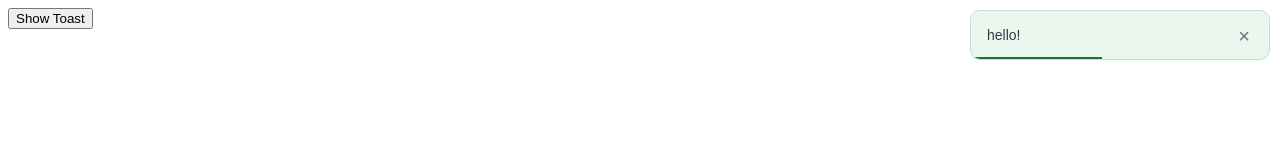
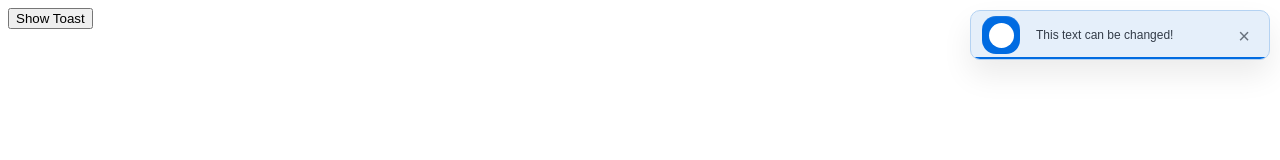
Before and after one commit to joshsutheran/Toasty-Library, a plain HTML site: page index.html in a window 1280 px wide. Both pictures are taken after a click on the button "Show Toast". Drawn offline with Linux system fonts and the light colour scheme; a web font is replaced by a local one.

Commit message:
updated design 🖌

```diff
--- a/script.js
+++ b/script.js
@@ -2,7 +2,6 @@ import Toast from "./toast.js";
 
 document.querySelector("button").addEventListener("click", () => {
   const toast = new Toast({
-    text: "hello!",
-    position: "top-right",
+    text: "This text can be changed!",
   });
 });
--- a/styles.css
+++ b/styles.css
@@ -3,6 +3,10 @@
 }
 
 .toast {
+    display: flex;
+    justify-self: center;
+    align-items: center;
+    gap: 1rem;
     box-sizing: border-box;
     padding: 1rem;
     background-color: white;
@@ -15,9 +19,43 @@
     transition: transform 300ms ease-in-out;
     overflow: hidden;
     font-family: 'Biryani', sans-serif;
-    font-size: 14px;
+    font-size: 12px;
     color: #333c48;
     border-radius: 10px;
+    box-shadow: 0 15px 30px rgba(0,0,0,0.08);
+}
+
+.toast__iconEl {
+    display: flex;
+    align-items: center;
+    justify-content: center;
+    background-color: var(--progress__color);
+    width: 38px;
+    height: 38px;
+    border-radius: 14px;
+    margin-left: -5px;
+    box-shadow: rgba(255, 255, 255, 0.1) 0px 1px 1px 0px inset, rgba(50, 50, 93, 0.25) 0px 50px 100px -20px, rgba(0, 0, 0, 0.3) 0px 30px 60px -30px;
+}
+
+.toast_iconel_img {
+    display: flex;
+    width: 25px;
+    height: 25px;
+    border-radius: 20px;
+    background-color: white;
+}
+
+.toast__textEl {
+    display: flex;
+    align-items: center;
+    justify-content: center;
+    height: 20px;
+}
+
+.toast__closeEl {
+    background-color: blue;
+    width: 50px;
+    height: 30px;
 }
 
 .toast-container[data-position$="-right"] .toast {
@@ -111,3 +149,18 @@
     background-color: #ebf7ee;
     border-color: #bee5c8;
 }
+
+.information__toast {
+    background-color: #e5effa;
+    border-color: #b4d2f2;
+}
+
+.warning__toast {
+    background-color: #fef7ea;
+    border-color: #fae0b4;
+}
+
+.error__toast {
+    background-color: #fcedea;
+    border-color: #f5c5bb;
+}
--- a/toast.js
+++ b/toast.js
@@ -2,12 +2,12 @@ let root = document.documentElement
 
 // Create exported class called Toast.
 const DEFAULT_OPTIONS = {
-    autoClose: 5000,
+    autoClose: 500000,
     position: 'top-right',
     onClose: () => {},
     canClose: true,
     showProgress: true,
-    type: 'success'
+    type: 'information'
 }
 
 export default class Toast {
@@ -16,6 +16,9 @@ export default class Toast {
     #progressInterval
     #visibleSince
     #autoClose
+    #toastTextEl
+    #toastIconEl
+    #toastIconImgEl
 
   constructor(options) {
       this.#toastEl = document.createElement("div")
@@ -31,7 +34,16 @@ export default class Toast {
   set type(value) {
     if (!value || value === 'success') {
       this.#toastEl.classList.add('successful__toast')
-      root.style.setProperty("--progress__color", "#226e35")
+      root.style.setProperty("--progress__color", "#3cba5f")
+    } else if (!value || value === 'information') {
+      this.#toastEl.classList.add('information__toast')
+      root.style.setProperty("--progress__color", "#006be1")
+    } else if (!value || value === 'warning') {
+      this.#toastEl.classList.add('warning__toast')
+      root.style.setProperty("--progress__color", "#ef9400")
+    } else if (!value || value === 'error') {
+      this.#toastEl.classList.add('error__toast')
+      root.style.setProperty("--progress__color", "#ea4e2c")
     }
 }
 
@@ -52,9 +64,21 @@ export default class Toast {
     currentContainer.remove()
   }
 
-  // Set the text message
+  // Set the text and icon values
   set text(value) {
-      this.#toastEl.textContent = value
+    this.#toastIconEl = document.createElement('div')
+    this.#toastIconEl.classList.add('toast__iconEl')
+    this.#toastTextEl = document.createElement('div')
+    this.#toastTextEl.classList.add('toast__textEl')
+
+    this.#toastEl.append(this.#toastIconEl, this.#toastTextEl)
+
+    this.#toastIconImgEl = document.createElement('div')
+    this.#toastIconImgEl.classList.add('toast_iconel_img')
+
+    this.#toastIconEl.append(this.#toastIconImgEl)
+
+    this.#toastTextEl.textContent = value
   }
 
   set canClose(value) {
@@ -69,7 +93,6 @@ export default class Toast {
   set showProgress(value) {
       this.#toastEl.classList.toggle("progress", value)
       this.#toastEl.style.setProperty("--progress", 1)
-
       if(value) {
           this.#progressInterval = setInterval(() => {
               const timeVisible = new Date() - this.#visibleSince
```
